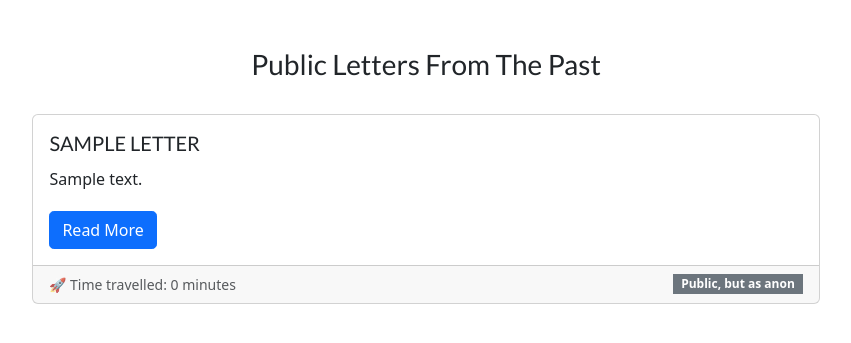
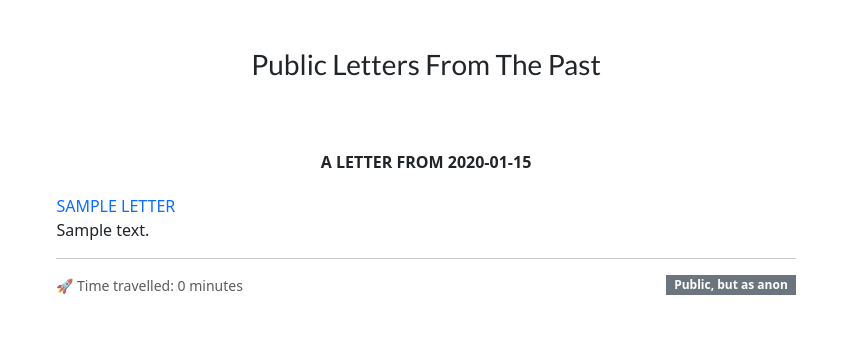
Before and after one commit to Klvxn/futureself, a Django app: page /letters/audience/public/ in a window 1280 px wide. Shown: the part 56-399 px from the top of the page, without its empty margins (214-1065 px from the left). Run offline with Django 4.2, Linux system fonts and the light colour scheme; tables that the repository leaves empty hold one stand-in row (values such as "Sample post"); parts of the project's set-up code (start-up, migrations or seed data) failed here and were passed over; some libraries are stand-ins or nearby versions; some web fonts are replaced.

Commit message:
fixed the tinymce error with letter content

```diff
--- a/letter/templates/my_letters.html
+++ b/letter/templates/my_letters.html
@@ -59,7 +59,7 @@
         <div class="hover p-4 my-5">
           <p class="text-center"><b> A LETTER FROM {{ letter.date_posted.date }} </b></p>
           <a href="{{ letter.get_absolute_url }}" class="text-center">{{ letter.title|upper }}</a><br>
-        <p> {{ letter.content|truncatewords:30 }} </p>
+          {{ letter.content|safe|truncatewords:20 }}
           <hr>
           <p>
             <div class="float-start small">{{ letter.date_posted.date }} &rightarrow; {{ letter.delivery_date }}</div>
--- a/letter/templates/public_letters.html
+++ b/letter/templates/public_letters.html
@@ -5,13 +5,12 @@
 <div class="container-fluid width">
   <h3 class="heading">Public Letters From The Past</h3>
   {% for letter in public_letters %}
-    <div class="card mb-3">
-      <div class="card-body">
-        <h5 class="card-title">{{ letter|upper }}</h5>
-        <p class="card-text">{{ letter.content|truncatewords:30|safe }}</p>
-        <a href="{{ letter.get_absolute_url }}" class="btn btn-primary">Read More</a>
-      </div>
-      <div class="card-footer text-muted">
+    <div class="hover px-4 pb-5 pt-3 my-5">
+      <p class="text-center"><b> A LETTER FROM {{ letter.date_posted.date|safe }} </b></p>
+      <a href="{{ letter.get_absolute_url }}"> {{ letter|upper }} </a> <br>
+      {{ letter.content|safe|truncatewords:20 }}
+      <hr>
+      <div>
         <span class="text-muted small float-start">🚀 Time travelled: {{ letter.date_posted|timesince:letter.delivery_date }}</span>
         <span class="audience badge bg-secondary small float-end">{{ letter.audience|capfirst }}</span>
       </div>
@@ -48,14 +47,3 @@
   {% endif %}
 </div>
 {% endblock content %}
-
-<div class="hover px-4 pb-5 pt-3 my-5">
-  <p class="text-center"><b> A LETTER FROM {{ letter.date_posted.date|safe }} </b></p>
-  <a href="{{ letter.get_absolute_url }}"> {{ letter|upper }} </a> <br>
-  <p>{{ letter.content|truncatewords:30 }}</p>
-  <hr>
-  <div>
-    <span class="text-muted small float-start">🚀 Time travelled: {{ letter.date_posted|timesince:letter.delivery_date }}</span>
-    <span class="audience badge bg-secondary small float-end">{{ letter.audience|capfirst }}</span>
-  </div>
-</div>
```
Lines whose indentation alone changed are shown as unchanged.
